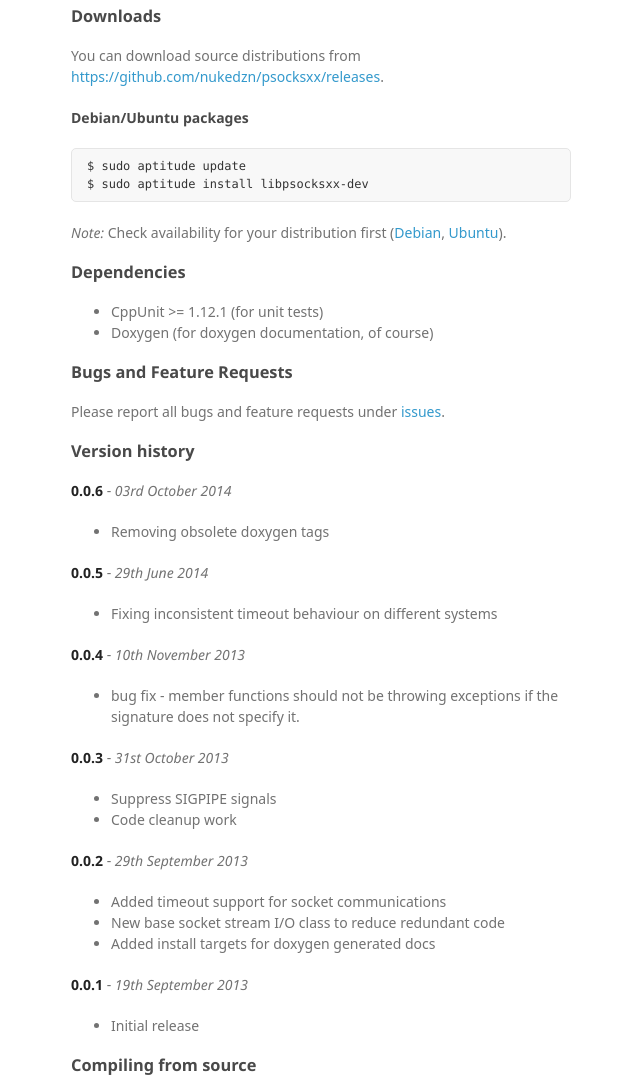
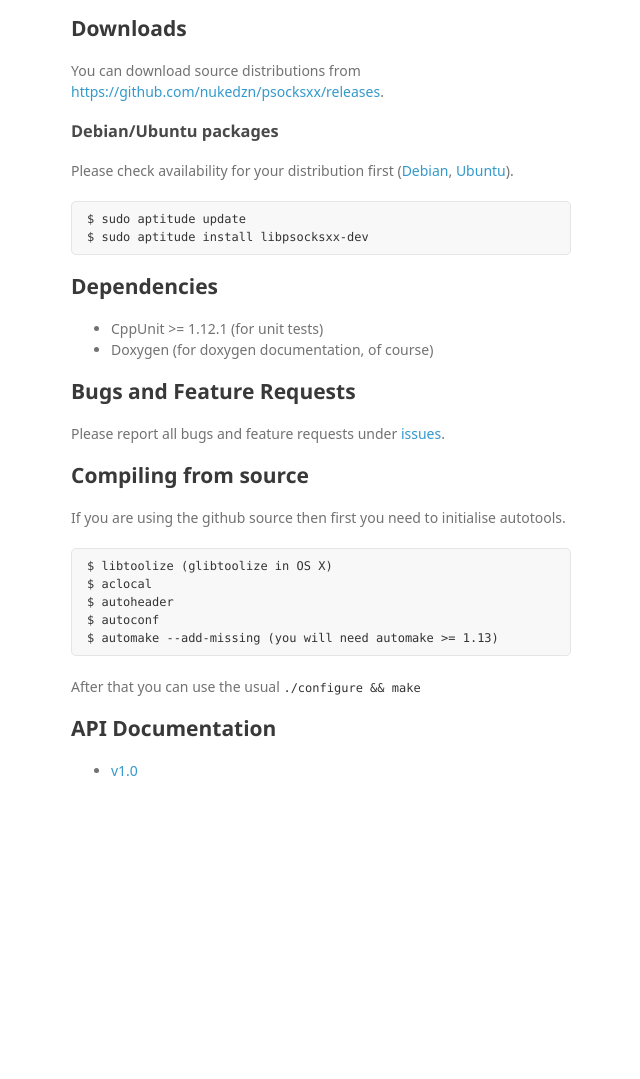
Before and after one commit to nukedzn/psocksxx, a plain HTML site: page index.html in a window 1280 px wide. Shown: the part 1126-2205 px from the top of the page, without its empty margins (499-1139 px from the left). After the commit the page ends 1977 px from the top, so only its background shows below. Drawn offline with Linux system fonts and the light colour scheme; a web font is replaced by a local one.

Commit message:
Create gh-pages branch via GitHub

```diff
--- a/index.html
+++ b/index.html
@@ -35,10 +35,10 @@
 
 <p>A C++ wrapper for POSIX sockets</p>
 
-<h3>
-<a id="copyright-and-license" class="anchor" href="#copyright-and-license" aria-hidden="true"><span class="octicon octicon-link"></span></a>Copyright and License</h3>
+<h2>
+<a id="copyright-and-license" class="anchor" href="#copyright-and-license" aria-hidden="true"><span class="octicon octicon-link"></span></a>Copyright and License</h2>
 
-<p>Copyright (C) 2013 Uditha Atukorala.</p>
+<p>Copyright (C) 2015 Uditha Atukorala.</p>
 
 <p>This software library is free software; you can redistribute it and/or modify
 it under the terms of the GNU Lesser General Public License as published by
@@ -51,8 +51,8 @@ MERCHANTABILITY or FITNESS FOR A PARTICULAR PURPOSE.  See the
 <a href="http://www.gnu.org/licenses/lgpl.html">GNU Lesser General Public License</a>
 for more details.</p>
 
-<h3>
-<a id="the-concept" class="anchor" href="#the-concept" aria-hidden="true"><span class="octicon octicon-link"></span></a>The Concept</h3>
+<h2>
+<a id="the-concept" class="anchor" href="#the-concept" aria-hidden="true"><span class="octicon octicon-link"></span></a>The Concept</h2>
 
 <p>This project was started to add to the features provided by the simple
 <a href="https://github.com/uditha-atukorala/socket-library">socket-library</a> project,
@@ -72,78 +72,35 @@ hopefully easy to understand) POSIX socket communication wrapper in
 C++. To keep the code simple and clean this project will only support
 POSIX sockets.</p>
 
-<h3>
-<a id="downloads" class="anchor" href="#downloads" aria-hidden="true"><span class="octicon octicon-link"></span></a>Downloads</h3>
+<h2>
+<a id="downloads" class="anchor" href="#downloads" aria-hidden="true"><span class="octicon octicon-link"></span></a>Downloads</h2>
 
 <p>You can download source distributions from <a href="https://github.com/nukedzn/psocksxx/releases">https://github.com/nukedzn/psocksxx/releases</a>.</p>
 
-<h4>
-<a id="debianubuntu-packages" class="anchor" href="#debianubuntu-packages" aria-hidden="true"><span class="octicon octicon-link"></span></a>Debian/Ubuntu packages</h4>
+<h3>
+<a id="debianubuntu-packages" class="anchor" href="#debianubuntu-packages" aria-hidden="true"><span class="octicon octicon-link"></span></a>Debian/Ubuntu packages</h3>
+
+<p>Please check availability for your distribution first (<a href="https://packages.debian.org/search?searchon=names&amp;keywords=psocksxx">Debian</a>, <a href="http://packages.ubuntu.com/search?suite=wily&amp;section=all&amp;arch=any&amp;keywords=psocksxx&amp;searchon=names">Ubuntu</a>).</p>
 
 <pre><code>$ sudo aptitude update
 $ sudo aptitude install libpsocksxx-dev
 </code></pre>
 
-<p><em>Note:</em> Check availability for your distribution first (<a href="https://packages.debian.org/search?searchon=names&amp;keywords=psocksxx">Debian</a>, <a href="http://packages.ubuntu.com/search?suite=wily&amp;section=all&amp;arch=any&amp;keywords=psocksxx&amp;searchon=names">Ubuntu</a>).</p>
-
-<h3>
-<a id="dependencies" class="anchor" href="#dependencies" aria-hidden="true"><span class="octicon octicon-link"></span></a>Dependencies</h3>
+<h2>
+<a id="dependencies" class="anchor" href="#dependencies" aria-hidden="true"><span class="octicon octicon-link"></span></a>Dependencies</h2>
 
 <ul>
 <li>CppUnit &gt;= 1.12.1 (for unit tests)</li>
 <li>Doxygen (for doxygen documentation, of course)</li>
 </ul>
 
-<h3>
-<a id="bugs-and-feature-requests" class="anchor" href="#bugs-and-feature-requests" aria-hidden="true"><span class="octicon octicon-link"></span></a>Bugs and Feature Requests</h3>
+<h2>
+<a id="bugs-and-feature-requests" class="anchor" href="#bugs-and-feature-requests" aria-hidden="true"><span class="octicon octicon-link"></span></a>Bugs and Feature Requests</h2>
 
 <p>Please report all bugs and feature requests under <a href="https://github.com/nukedzn/psocksxx/issues">issues</a>.</p>
 
-<h3>
-<a id="version-history" class="anchor" href="#version-history" aria-hidden="true"><span class="octicon octicon-link"></span></a>Version history</h3>
-
-<p><strong>0.0.6</strong> - <em>03rd October 2014</em></p>
-
-<ul>
-<li>  Removing obsolete doxygen tags</li>
-</ul>
-
-<p><strong>0.0.5</strong> - <em>29th June 2014</em></p>
-
-<ul>
-<li>  Fixing inconsistent timeout behaviour on different systems</li>
-</ul>
-
-<p><strong>0.0.4</strong> - <em>10th November 2013</em></p>
-
-<ul>
-<li>  bug fix - member functions should not be throwing exceptions if the
-signature does not specify it.</li>
-</ul>
-
-<p><strong>0.0.3</strong> - <em>31st October 2013</em></p>
-
-<ul>
-<li>  Suppress SIGPIPE signals</li>
-<li>  Code cleanup work</li>
-</ul>
-
-<p><strong>0.0.2</strong> - <em>29th September 2013</em></p>
-
-<ul>
-<li>  Added timeout support for socket communications</li>
-<li>  New base socket stream I/O class to reduce redundant code</li>
-<li>  Added install targets for doxygen generated docs</li>
-</ul>
-
-<p><strong>0.0.1</strong> - <em>19th September 2013</em></p>
-
-<ul>
-<li>  Initial release</li>
-</ul>
-
-<h3>
-<a id="compiling-from-source" class="anchor" href="#compiling-from-source" aria-hidden="true"><span class="octicon octicon-link"></span></a>Compiling from source</h3>
+<h2>
+<a id="compiling-from-source" class="anchor" href="#compiling-from-source" aria-hidden="true"><span class="octicon octicon-link"></span></a>Compiling from source</h2>
 
 <p>If you are using the github source then first you need to initialise
 autotools.</p>
@@ -157,13 +114,12 @@ $ automake --add-missing (you will need automake &gt;= 1.13)
 
 <p>After that you can use the usual <code>./configure &amp;&amp; make</code></p>
 
-<h3>
-<a id="notes" class="anchor" href="#notes" aria-hidden="true"><span class="octicon octicon-link"></span></a>Notes</h3>
+<h2>
+<a id="api-documentation" class="anchor" href="#api-documentation" aria-hidden="true"><span class="octicon octicon-link"></span></a>API Documentation</h2>
 
-<h4>
-<a id="doxygen-documentation" class="anchor" href="#doxygen-documentation" aria-hidden="true"><span class="octicon octicon-link"></span></a>Doxygen documentation</h4>
-
-<p>The latest doxygen documentation can be found at <a href="http://jenkins.geniusse.com/job/psocksxx/doxygen/">http://jenkins.geniusse.com/job/psocksxx/doxygen/</a>.</p>
+<ul>
+<li><a href="https://nukedzn.github.io/psocksxx/docs/v1.0">v1.0</a></li>
+</ul>
       </section>
       <footer>
         <p>This project is maintained by <a href="https://github.com/nukedzn">nukedzn</a></p>
```
Also changed, not shown: params.json (+1 -1 lines).
